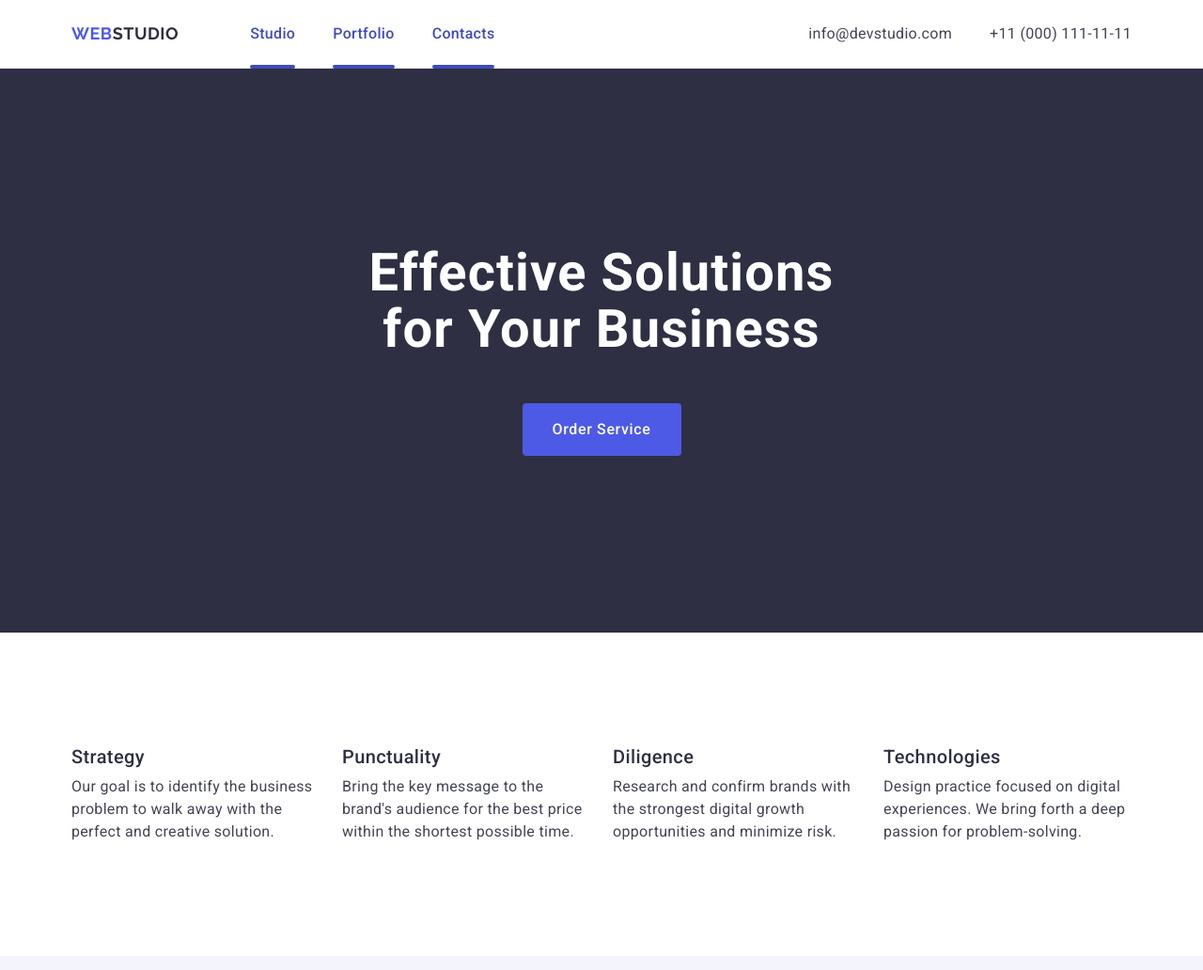
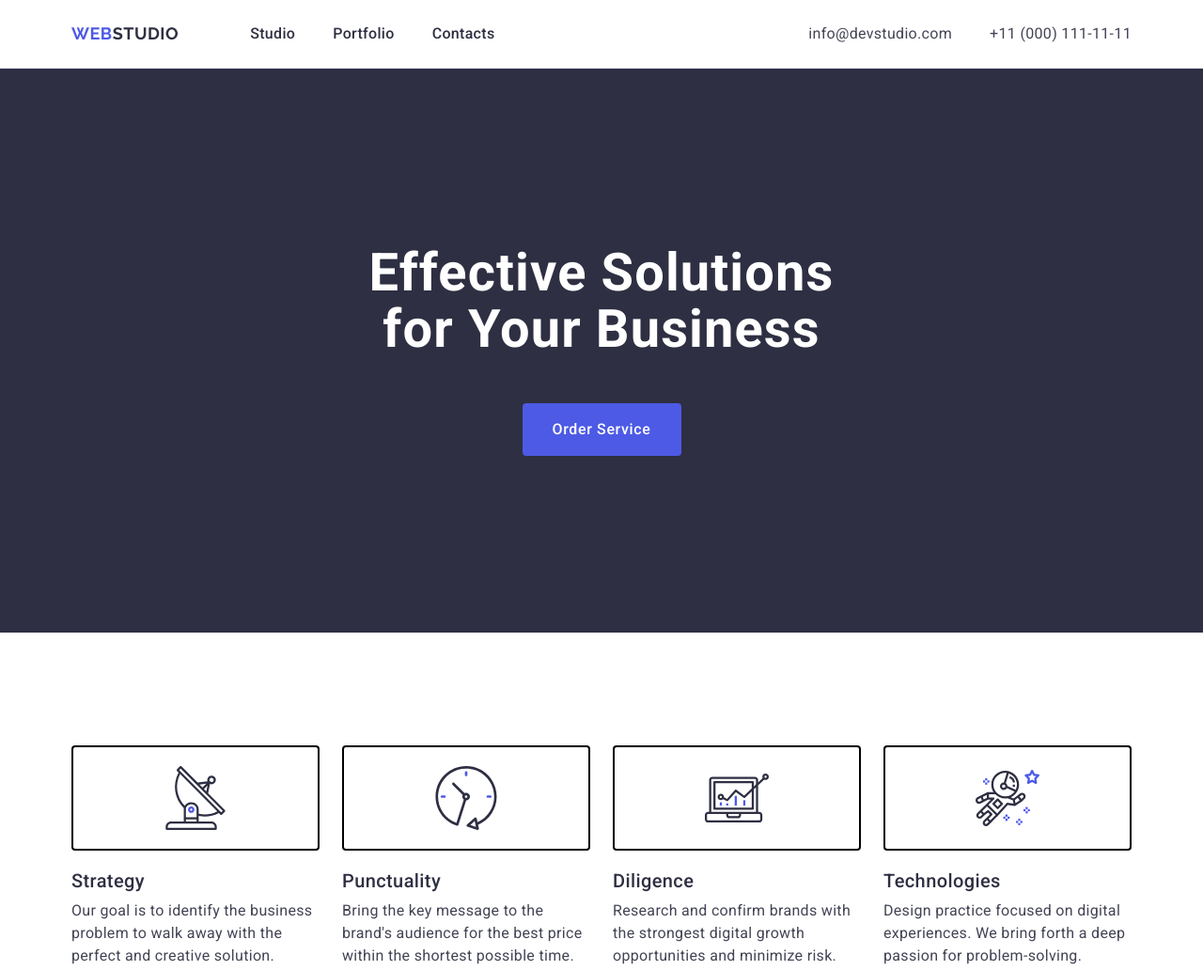
Before and after one commit to ValeriiUSIKUSTINOV/goit-markup-hw-04, a plain HTML site: page index.html in a window 1280 px wide. Shown: the top 1032 px of the page at 94% size. Drawn offline with nearby package versions, Linux system fonts and the light colour scheme.

Commit message:
fix header

```diff
--- a/css/styles.css
+++ b/css/styles.css
@@ -100,7 +100,7 @@ img {
 .nav-menu-header {
     display: block;
     position: relative;
-    color: #404BBF;
+    color: #2E2F42;
     padding: 24px 0;
     font-family: "Roboto", sans-serif;
     font-weight: 500;
@@ -110,7 +110,12 @@ img {
     transition: color 250ms cubic-bezier(0.4, 0, 0.2, 1);
 }
 
-.nav-menu-header::after {
+
+
+.nav-menu-header:hover, .nav-menu-header:focus {
+    color: #404BBF;
+}
+.nav-menu-header.current:active::after {
     content: "";
     width: 100%;
     position: absolute;
@@ -120,13 +125,6 @@ img {
     background-color: #404BBF;
     border-radius: 2px;
     transition: color 250ms cubic-bezier(0.4, 0, 0.2, 1);
-}
-
-.nav-menu-header:hover, .nav-menu-header:focus {
-    color: #404BBF;
-}
-.nav-menu-header:active {
-    color: #404BBF;
 }
 
 .header-address {
@@ -174,12 +172,10 @@ color: #404BBF;
     to bottom,
     rgba(46, 47, 66, 0.7)
     ),
-
-    url(/images/people-office/people-office.jpg);
+    url("../images/people-office/people-office.jpg");
     background-repeat: no-repeat;
     background-position: 50% 50%;
     background-size: cover;
-
     padding: 188px 0;
 }
 
@@ -269,6 +265,19 @@ color: #404BBF;
     line-height: 1.5;
     letter-spacing: 0.02em;
     color: #434455;
+}
+
+.social-media {
+    width: 264px;
+    height: 112px;
+    padding: 20px;
+    border: 2px solid rgba(0, 0, 0, 1);
+    border-radius: 4px;
+    display: flex;
+    justify-content: center;
+    align-items: center;
+    margin: 0 auto 20px;
+
 }
 /*#endregion Section Competence*/
 
--- a/index.html
+++ b/index.html
@@ -24,7 +24,7 @@ for Your Business">
             <nav class="header-nav">
                 <a class="header-logo" href="./index.html">Web<span style="color: #2E2F42;">Studio</span></a>
                 <ul class="header-menu">
-                    <li><a class="nav-menu-header" href="./index.html">Studio</a>
+                    <li><a class="nav-menu-header current" href="./index.html">Studio</a>
                     </li>
                     <li><a class="nav-menu-header" href="">Portfolio</a></li>
                     <li><a class="nav-menu-header" href="">Contacts</a></li>
@@ -52,6 +52,8 @@ for Your Business">
                 <h2 class="visually-hidden">Competence. Reliability. Results.</h2>
                 <ul class="competence-list">
                     <li class="link-competence">
+                        <img class="social-media" src="/images/icon/svg-visuals/antenna.svg" alt="antenna" width="64"
+                            height="64">
                         <h3 class="name-description">Strategy</h3>
                         <p class="description">Our goal is to identify the business problem to walk away with the
                             perfect
@@ -60,6 +62,8 @@ for Your Business">
                         </p>
                     </li>
                     <li class="link-competence">
+                        <img class="social-media" src="/images/icon/svg-visuals/clock.svg" alt="clock" width="64"
+                            height="64">
                         <h3 class="name-description">Punctuality</h3>
                         <p class="description">Bring the key message to the brand's audience for the best price within
                             the
@@ -68,6 +72,8 @@ for Your Business">
                         </p>
                     </li>
                     <li class="link-competence">
+                        <img class="social-media" src="/images/icon/svg-visuals/diagram.svg" alt="diagram" width="64"
+                            height="64">
                         <h3 class="name-description">Diligence</h3>
                         <p class="description">Research and confirm brands with the strongest digital growth
                             opportunities
@@ -76,6 +82,8 @@ for Your Business">
                         </p>
                     </li>
                     <li class="link-competence">
+                        <img class="social-media" src="/images/icon/svg-visuals/astronaut.svg" alt="astronaut"
+                            width="64" height="64">
                         <h3 class="name-description">Technologies</h3>
                         <p class="description">Design practice focused on digital experiences. We bring forth a deep
                             passion
@@ -97,6 +105,7 @@ for Your Business">
                         <div class="person-info">
                             <h3 class="team-name">Mark Guerrero</h3>
                             <p class="team-position">Product Designer</p>
+
                         </div>
                     </li>
                     <li class="team-item">
```
Also changed, not shown: images/icon/svg-visuals/antenna.svg (renamed from images/icon/svg-visuals/antenna 1.svg), images/icon/svg-visuals/astronaut.svg (renamed from images/icon/svg-visuals/astronaut 1.svg), images/icon/svg-visuals/clock.svg (renamed from images/icon/svg-visuals/clock 1.svg), images/icon/svg-visuals/diagram.svg (renamed from images/icon/svg-visuals/diagram 1.svg).
